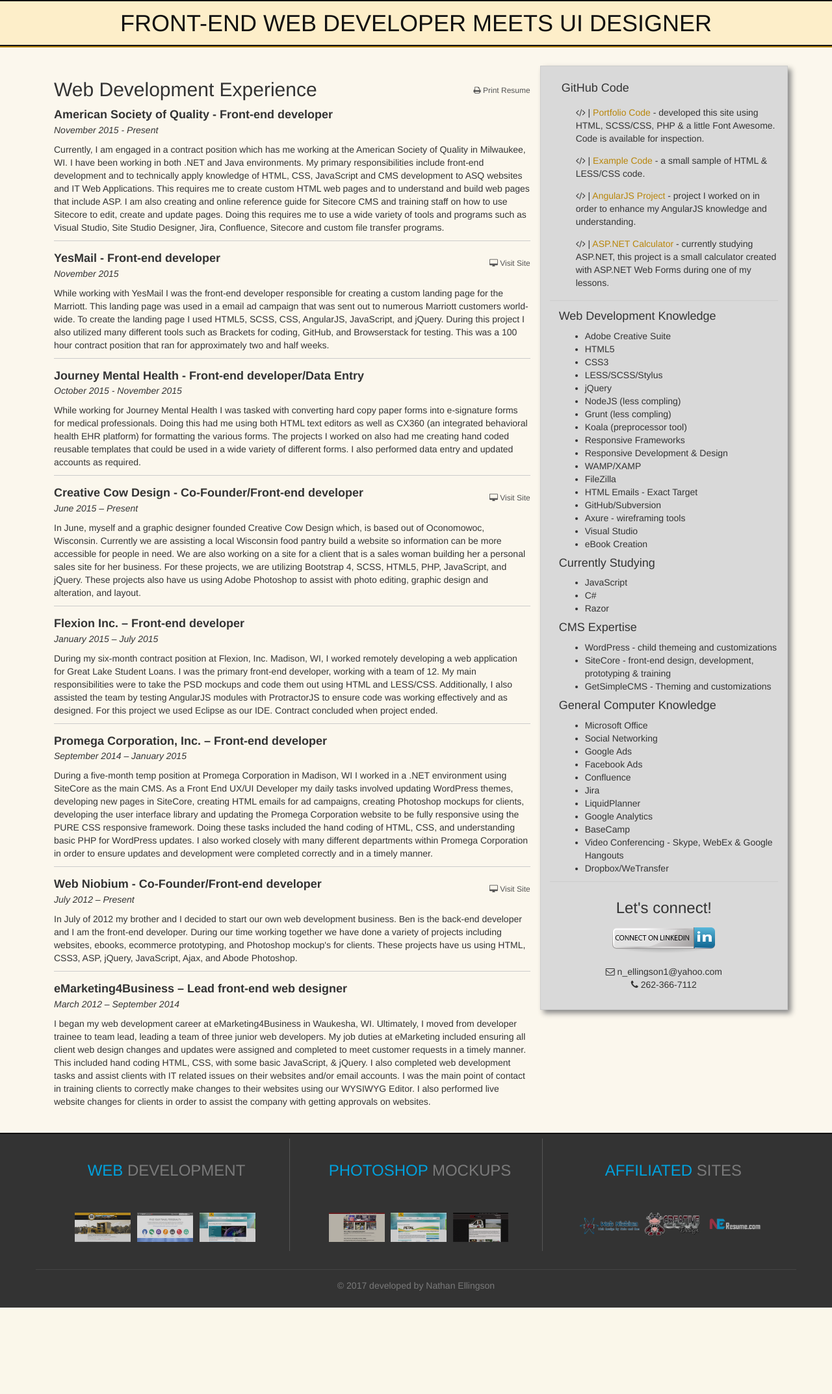
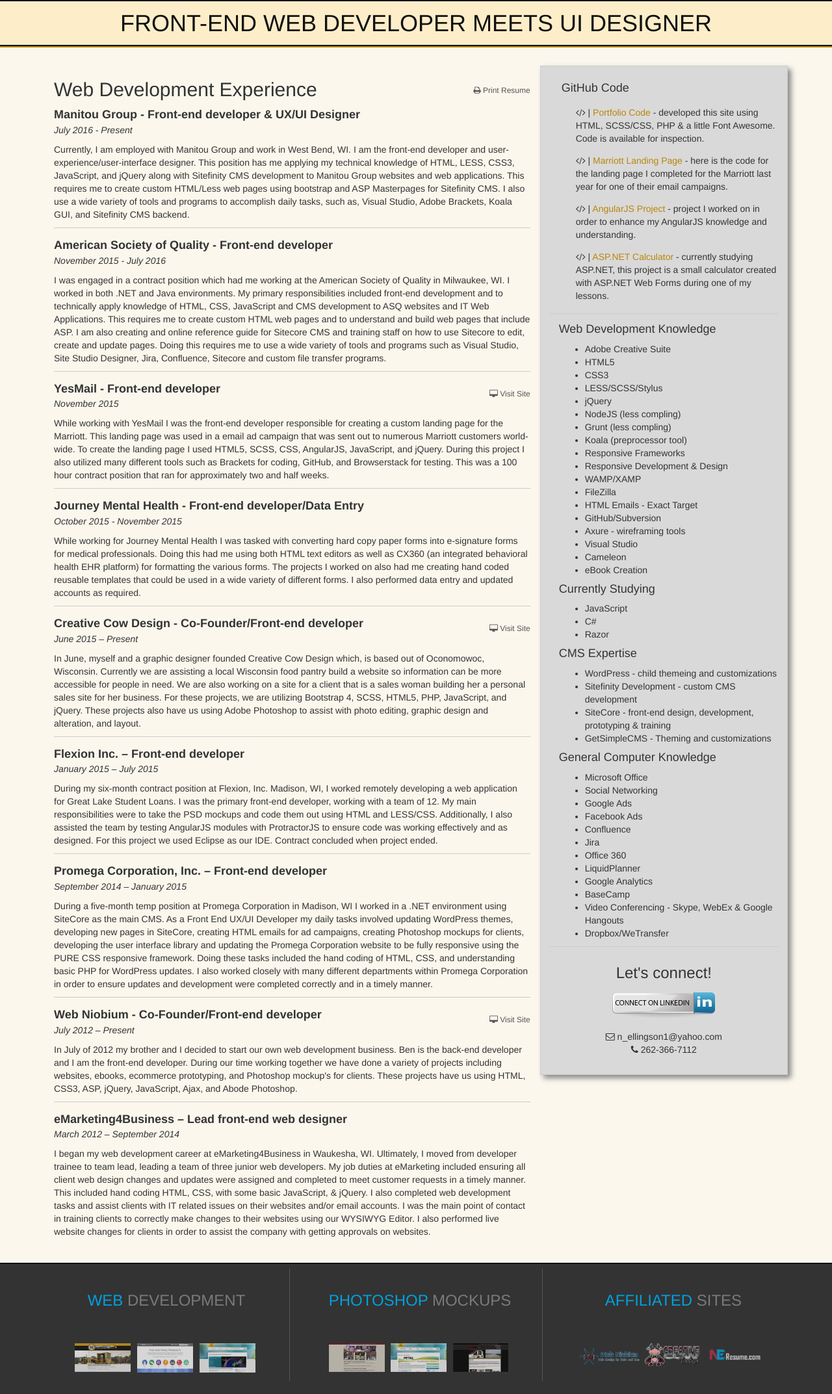
Before and after one commit to tpeelstand/my-portfolio, a PHP site: page / in a window 1280 px wide. Shown: the part 197-2342 px from the top of the page at 65% size. Before the commit the page ends 2209 px from the top, so only its background shows below. Run offline with PHP 8.4, Linux system fonts and the light colour scheme; some libraries are stand-ins or nearby versions.

Commit message:
Add files via upload

```diff
--- a/content.php
+++ b/content.php
@@ -5,13 +5,19 @@
 
 
             <!-- Current -->
-
+            <!-- Manitou Group/Gehl -->
+            <div class="contract-work">
+                <div class="job">
+                    <p><span class="jobTitle">Manitou Group - Front-end developer &amp; UX/UI Designer</span><br>
+                    <em>July 2016 - Present</em></p>
+                    <p>Currently, I am employed with Manitou Group and work in West Bend, WI. I am the front-end developer and user-experience/user-interface designer. This position has me applying my technical knowledge of HTML, LESS, CSS3, JavaScript, and jQuery along with Sitefinity CMS development to Manitou Group websites and web applications. This requires me to create custom HTML/Less web pages using bootstrap and ASP Masterpages for Sitefinity CMS. I also use a wide variety of tools and programs to accomplish daily tasks, such as, Visual Studio, Adobe Brackets, Koala GUI, and Sitefinity CMS backend.</p>
+                </div>
             <!-- Randstand/American Society of Quality -->
             <div class="contract-work">
                 <div class="job">
                     <p><span class="jobTitle">American Society of Quality - Front-end developer</span><br>
-                    <em>November 2015 - Present</em></p>
-                    <p>Currently, I am engaged in a contract position which has me working at the American Society of Quality in Milwaukee, WI. I have been working in both .NET and Java environments. My primary responsibilities include front-end development and to technically apply knowledge of HTML, CSS, JavaScript and CMS development to ASQ websites and IT Web Applications. This requires me to create custom HTML web pages and to understand and build web pages that include ASP. I am also creating and online reference guide for Sitecore CMS and training staff on how to use Sitecore to edit, create and update pages. Doing this requires me to use a wide variety of tools and programs such as Visual Studio, Site Studio Designer, Jira, Confluence, Sitecore and custom file transfer programs.</p>
+                    <em>November 2015 - July 2016</em></p>
+                    <p>I was engaged in a contract position which had me working at the American Society of Quality in Milwaukee, WI. I worked in both .NET and Java environments. My primary responsibilities included front-end development and to technically apply knowledge of HTML, CSS, JavaScript and CMS development to ASQ websites and IT Web Applications. This requires me to create custom HTML web pages and to understand and build web pages that include ASP. I am also creating and online reference guide for Sitecore CMS and training staff on how to use Sitecore to edit, create and update pages. Doing this requires me to use a wide variety of tools and programs such as Visual Studio, Site Studio Designer, Jira, Confluence, Sitecore and custom file transfer programs.</p>
                 </div>
             <!-- Mondo/YesMail -->
             <div class="contract-work">
@@ -68,7 +74,7 @@
                 <h4>GitHub Code</h4>
                 <ul>
                     <li><i class="fa fa-code"></i> | <a href="https://github.com/tpeelstand/portfolio" target="_blank">Portfolio Code</a> - developed this site using HTML, SCSS/CSS, PHP & a little Font Awesome. Code is available for inspection.</li>
-                    <li><i class="fa fa-code"></i> | <a href="https://github.com/tpeelstand/My-Code-Sample" target="_blank">Example Code</a> - a small sample of HTML & LESS/CSS code.</li>
+                    <li><i class="fa fa-code"></i> | <a href="https://github.com/tpeelstand/Marriott-Landing-Page" target="_blank">Marriott Landing Page</a> - here is the code for the landing page I completed for the Marriott last year for one of their email campaigns.</li>
                     <li><i class="fa fa-code"></i> | <a href="https://github.com/tpeelstand/flexion-mini-project" target="_blank">AngularJS Project</a> - project I worked on in order to enhance my AngularJS knowledge and understanding.</li>
                     <li><i class="fa fa-code"></i> | <a href="https://github.com/tpeelstand/Calculator" target="_blank">ASP.NET Calculator</a> - currently studying ASP.NET, this project is a small calculator created with ASP.NET Web Forms during one of my lessons.</li>
                 </ul>
@@ -92,6 +98,8 @@
                     <li>GitHub/Subversion</li>
                     <li>Axure - wireframing tools</li>
                     <li>Visual Studio</li>
+                    <li>Cameleon</li>
+
                     <li>eBook Creation</li>
                 </ul>
 
@@ -105,6 +113,7 @@
                 <h4>CMS Expertise</h4>
                 <ul>
                     <li>WordPress - child themeing and customizations</li>
+                    <li>Sitefinity Development - custom CMS development</li>
                     <li>SiteCore - front-end design, development, prototyping & training</li>
                     <li>GetSimpleCMS - Theming and customizations</li>
                 </ul>
@@ -117,6 +126,7 @@
                     <li>Facebook Ads</li>
                     <li>Confluence</li>
                     <li>Jira</li>
+                    <li>Office 360</li>
                     <li>LiquidPlanner</li>
                     <li>Google Analytics</li>
                     <li>BaseCamp</li>
```
Also changed, not shown: images/webniobium.jpg (added), 1 other file.
